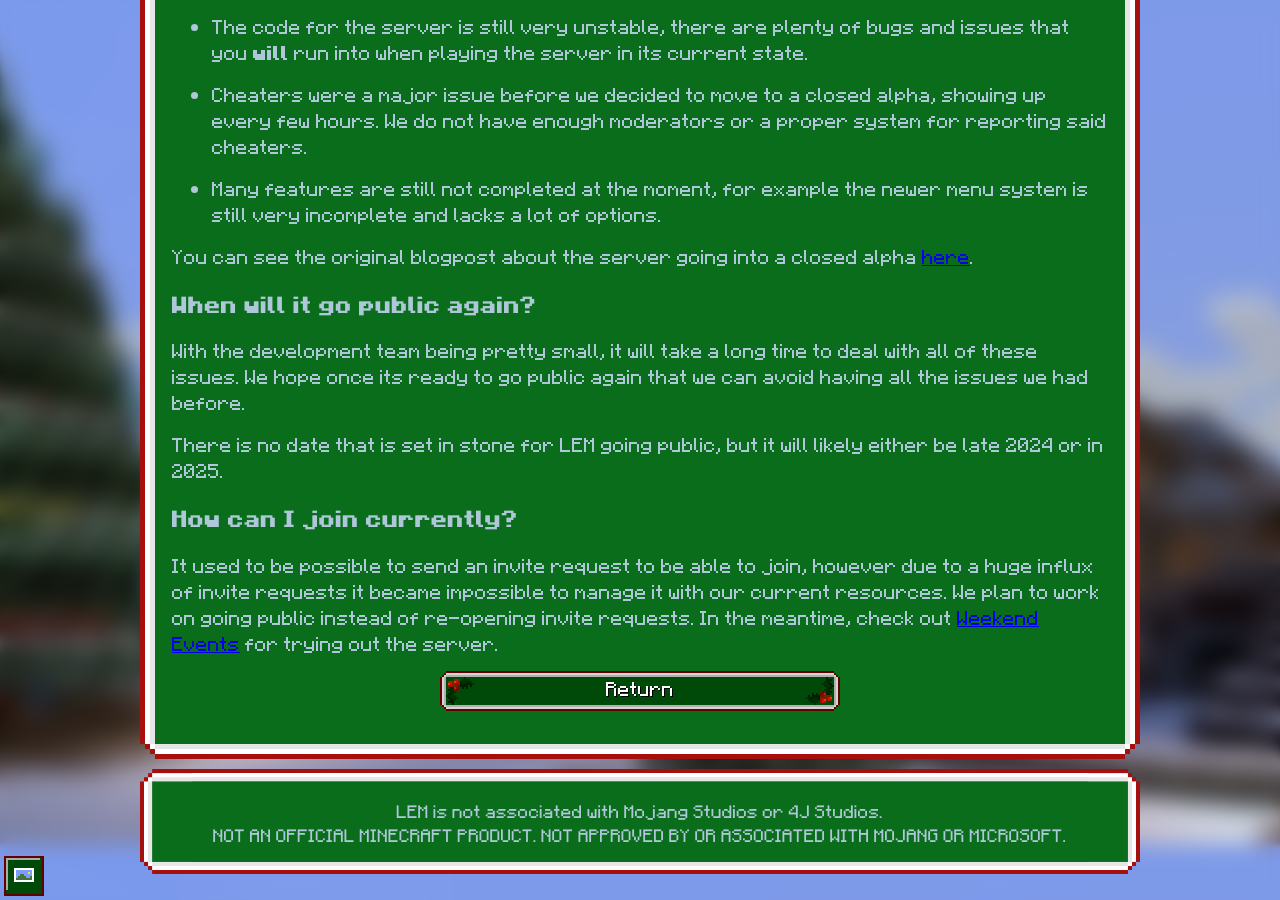
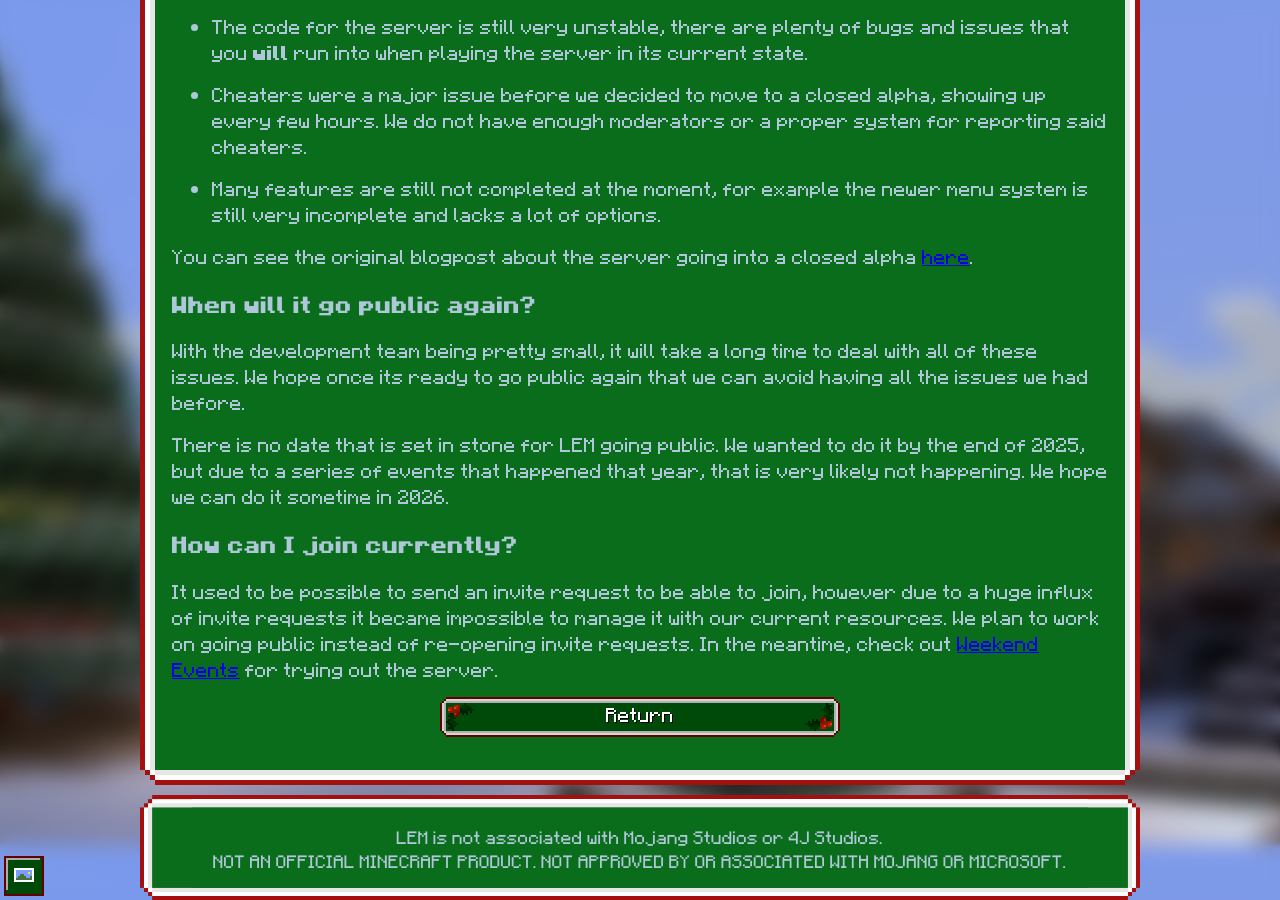
Before and after one commit to Legacy-Edition-Minigames/Website, a Jekyll site: the page built from _posts/faq/0004-1-1-whitelist.markdown, in a window 1280 px wide and 900 px high, scrolled down 955 px. Built offline with Jekyll 4.4.1, drawn with Linux system fonts in a browser that asks for light colours; some web fonts are replaced.

Commit message:
Update closed alpha FAQ
Yeah, 2025 is not happening. We're basically at the end of it and we don't have 2.0 done yet. There's still so much we need to do once 2.0 is complete before we can go public

```diff
--- a/_posts/faq/0004-1-1-whitelist.markdown
+++ b/_posts/faq/0004-1-1-whitelist.markdown
@@ -23,7 +23,7 @@ main-text: |
 
   With the development team being pretty small, it will take a long time to deal with all of these issues. We hope once its ready to go public again that we can avoid having all the issues we had before.
 
-  There is no date that is set in stone for LEM going public, but it will likely either be late 2024 or in 2025.
+  There is no date that is set in stone for LEM going public. We wanted to do it by the end of 2025, but due to a series of events that happened that year, that is very likely not happening. We hope we can do it sometime in 2026.
 
   ### How can I join currently?
 
```
